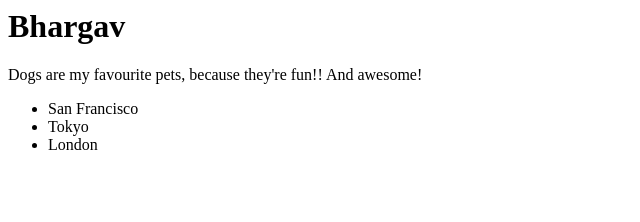
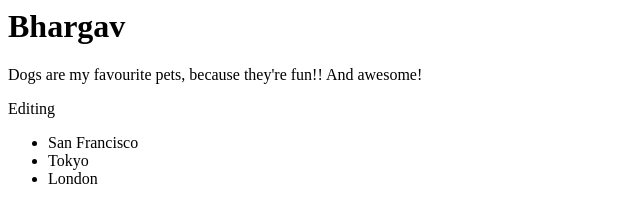
Before and after one commit to skrishnamurthy/about-us, a plain HTML site: page bhargav.html in a window 1280 px wide. Shown: the whole page, without its empty margins (0-640 px from the left). Drawn offline with Linux system fonts and the light colour scheme.

Commit message:
editing profile

```diff
--- a/bhargav.html
+++ b/bhargav.html
@@ -4,7 +4,7 @@
 <p>
 Dogs are my favourite pets, because they're fun!! And awesome!
 </p>
-
+<span> Editing </span>
 <ul>
  <li>San Francisco</li>
  <li>Tokyo</li>
```
